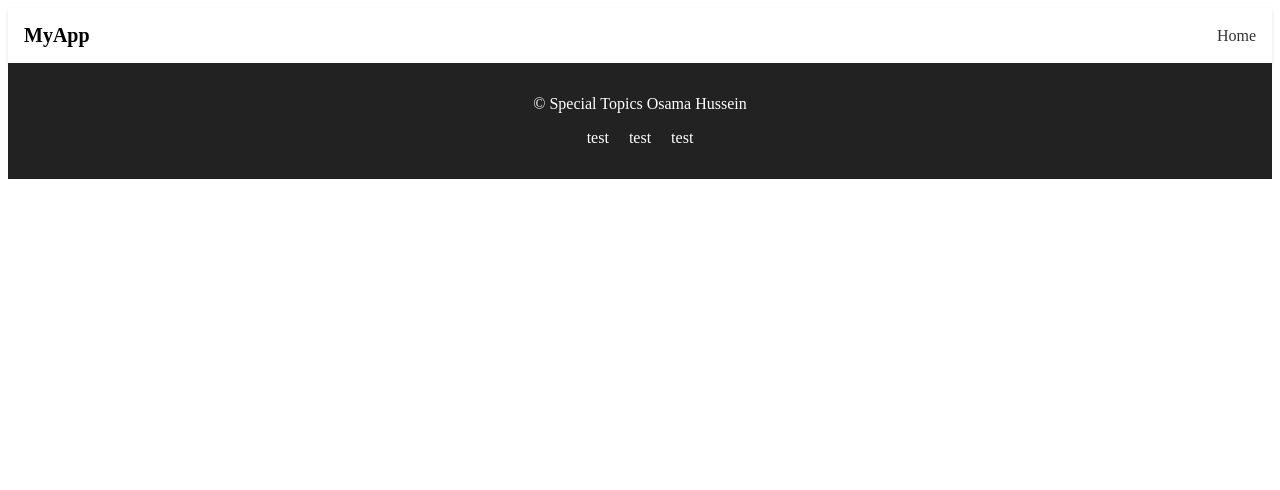
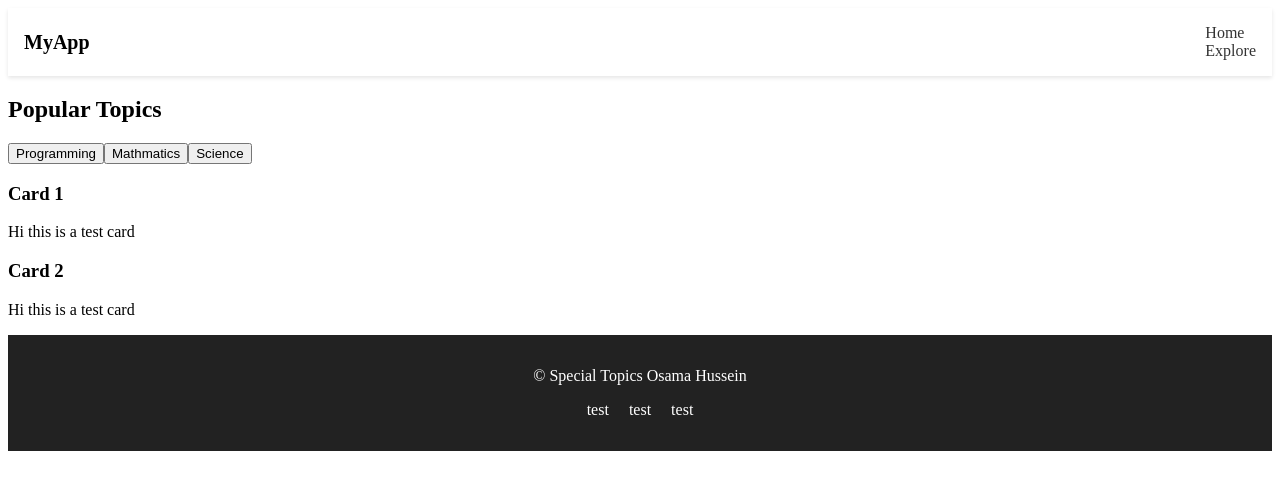
Before and after one commit to osamahussein-dev/1-percent, a React (Vite) app: page /explore in a window 1280 px wide. Shown: the top 490 px of the page. Built offline with nearby package versions, Linux system fonts and the light colour scheme.

Commit message:
Add Explore page with ExploreUpper(for title of the page), ExploreBtns(for the types of topics), and ExploreCard(for the posts)

```diff
--- a/src/App.jsx
+++ b/src/App.jsx
@@ -1,6 +1,7 @@
 import { Routes, Route } from "react-router-dom";
 import NavBar from "./components/NavBar";
 import Footer from "./components/Footer";
+import Explore from "./pages/Explore";
 import Home from "./pages/Home";
 
 function App() {
@@ -9,6 +10,7 @@ function App() {
       <NavBar />
       <Routes>
         <Route path="/home" element={<Home />} />
+        <Route path="/explore" element={<Explore />} />
       </Routes>
       <Footer />
     </div>
--- /dev/null
+++ b/src/components/ExploreBtns.jsx
@@ -0,0 +1,11 @@
+function ExploreBtns() {
+  return (
+    <div className="explore-buttons">
+      <button>Programming</button>
+      <button>Mathmatics</button>
+      <button>Science</button>
+    </div>
+  );
+}
+
+export default ExploreBtns;
--- /dev/null
+++ b/src/components/ExploreCard.jsx
@@ -0,0 +1,10 @@
+function ExploreCard({ title, description }) {
+  return (
+    <div className="explore-card">
+      <h3>{title}</h3>
+      <p>{description}</p>
+    </div>
+  );
+}
+
+export default ExploreCard;
--- /dev/null
+++ b/src/components/ExploreUpper.jsx
@@ -0,0 +1,9 @@
+function ExploreUpper() {
+  return (
+    <div className="explore-upper">
+      <h2>Popular Topics</h2>
+    </div>
+  );
+}
+
+export default ExploreUpper;
--- a/src/components/Navbar.jsx
+++ b/src/components/Navbar.jsx
@@ -8,6 +8,9 @@ function NavBar() {
       <ul className="navbar-links">
         <li>
           <Link to="/">Home</Link>
+          <li>
+            <Link to="/explore">Explore</Link>
+          </li>
         </li>
       </ul>
     </nav>
--- /dev/null
+++ b/src/pages/Explore.jsx
@@ -0,0 +1,18 @@
+import ExploreUpper from "../components/ExploreUpper";
+import ExploreBtns from "../components/ExploreBtns";
+import ExploreCard from "../components/ExploreCard";
+
+function Explore() {
+  return (
+    <div className="explore-page">
+      <ExploreUpper />
+      <ExploreBtns />
+      <div className="explore-list">
+        <ExploreCard title="Card 1" description="Hi this is a test card" />
+        <ExploreCard title="Card 2" description="Hi this is a test card" />
+      </div>
+    </div>
+  );
+}
+
+export default Explore;
```
